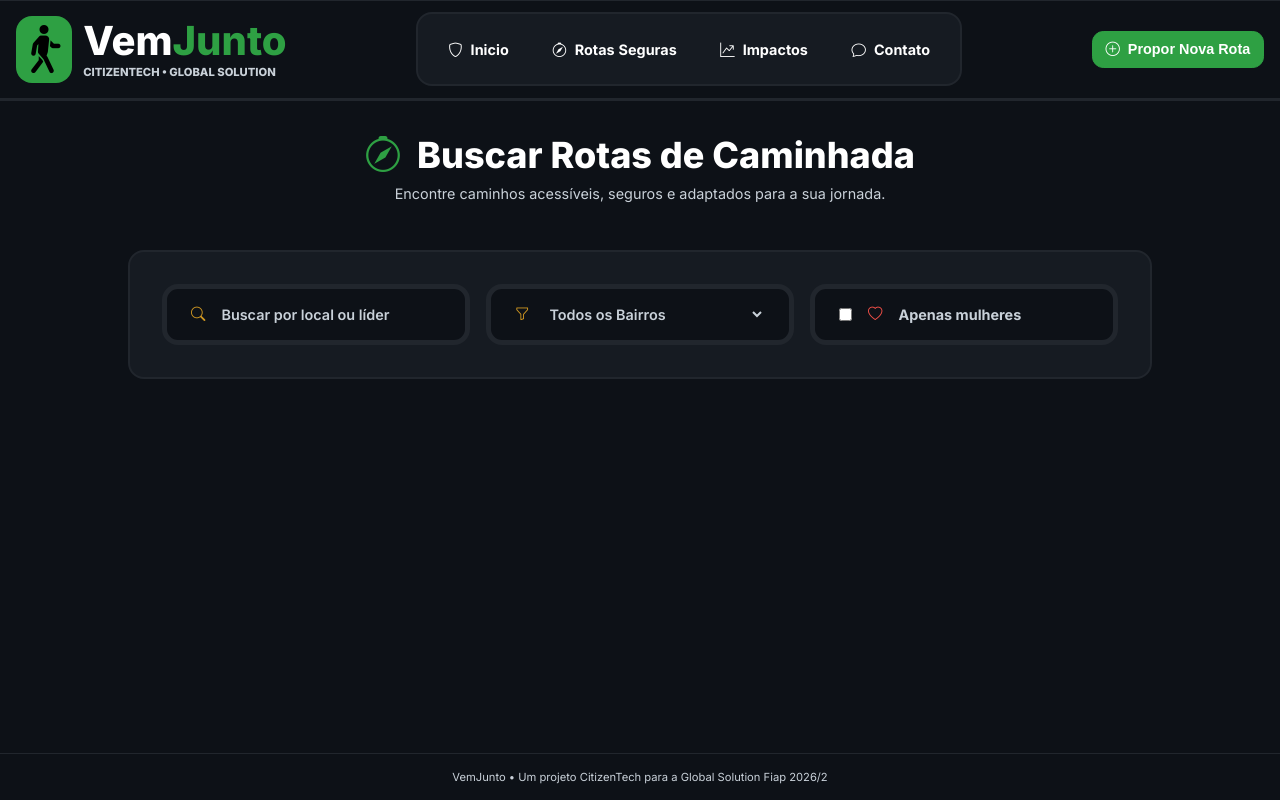
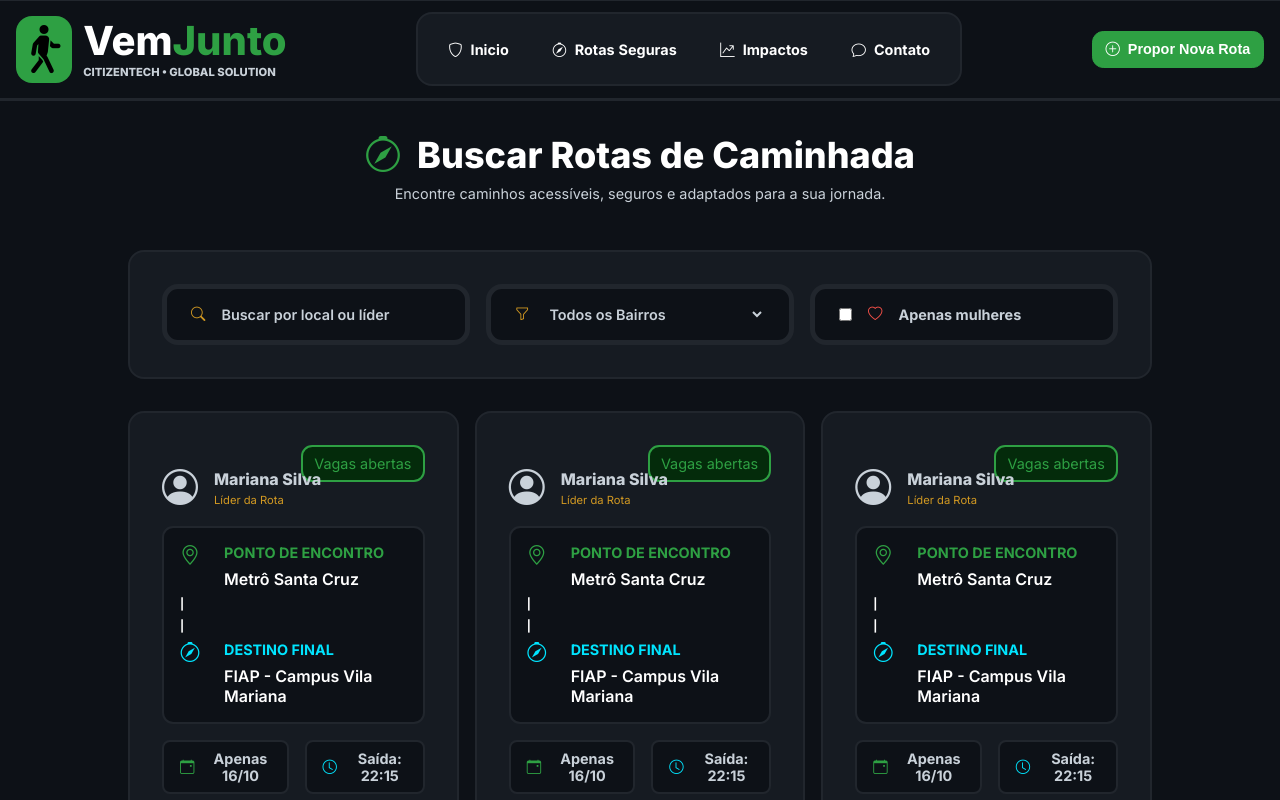
Before and after one commit to StefanyDuarteCunha/vemjunto-citizentech-fiap, a React (Vite) app: page /rotasseguras in a window 1280 px wide. Built offline with nearby package versions, Linux system fonts and the light colour scheme.

Commit message:
criação dos cards de rota

```diff
--- a/src/App.jsx
+++ b/src/App.jsx
@@ -39,7 +39,12 @@ function App() {
             <Route path="/rotasseguras" element={
               <>
                 {<BuscaRotas />}
-                {<RotaCard />}
+                <div className="rotas-container-line-cards">
+                  {<RotaCard />}
+                  {<RotaCard />}
+                  {<RotaCard />}
+                  {<RotaCard />}
+                </div>
               </>
             } />
             <Route path="/impactos" element={<Impacto />} />
--- a/src/components/rotaCard.jsx
+++ b/src/components/rotaCard.jsx
@@ -4,8 +4,65 @@ function RotaCard () {
 
   return (
     <>
-        <div className="">
-
+        <div className="rotacards-container">
+            <div className="rotacards-tag-container">
+                <p className="rotacards-tag">Vagas abertas</p>
+            </div>
+            <div className="rotacards-container-responsavel">
+                <i class="bi bi-person-circle rotacards-title-icon"></i>
+                <div className="rotacards-container-name">
+                    <h3 className="rotacards-title-name">Mariana Silva</h3>
+                    <p className="rotacards-title-cargo">Líder da Rota</p>
+                </div>
+            </div>
+            <div className="rotacard-container-rota">
+                <div className="rotacard-container-rota-inicio">
+                    <i class="bi bi-geo-alt rotacard-encontro-icon"></i>
+                    <div className="rotacard-container-encontro">
+                        <p className="rotacard-encontro-title">PONTO DE ENCONTRO</p>
+                        <p className="rotacard-encontro-endereco">Metrô Santa Cruz</p>
+                    </div>
+                </div>
+                <p class="rotacard-divisoria-rota">|</p>
+                <p class="rotacard-divisoria-rota">|</p>
+                <div className="rotacard-container-rota-fim">
+                    <i class="bi bi-compass rotacard-destino-icon"></i>
+                    <div className="rotacard-container-destino">
+                        <p className="rotacard-destino-title">DESTINO FINAL</p>
+                        <p className="rotacard-destino-endereco">FIAP - Campus Vila Mariana</p>
+                    </div>
+                </div>
+            </div>
+            <div className="rotacard-container-date-time">
+                <div className="rotacard-date-container">
+                    <i class="bi bi-calendar-event rotacard-date-icon"></i>
+                    <p className="rotacard-date">Apenas 16/10</p>
+                </div>
+                <div className="rotacard-time-container">
+                    <i class="bi bi-clock rotacard-time-icon"></i>
+                    <p className="rotacard-time">Saída: 22:15</p>
+                </div>
+            </div>
+            <div className="rotacard-integrantes-container">
+                <i class="bi bi-people rotacard-integrantes-icon"></i>
+                <p className="rotacard-integrantes">3/5 Integrantes</p>
+            </div>
+            <p className="rotacard-container-exclusivo-mulheres">
+                <i class="bi bi-heart rotacard-mulheres-icon"></i>
+                EXCLUSIVA - "APENAS MULHERES"
+            </p>
+            <p className="rotacard-container-acessivel-visual">
+                <i class="bi bi-eye-slash rotacard-visual-icon"></i>
+                ROTA COM PISO TÁTIL
+            </p>
+            <p className="rotacard-container-acessivel-cadeira">
+                <i class="bi bi-person-wheelchair rotacard-cadeira-icon"></i>
+                ROTA ACESSÍVEL
+            </p>
+            <p className="rotacard-button-cadastrar">
+                <i class="bi bi-check-lg rotacard-button-cadastrar-icon"></i>
+                Garantir vaga nesta rota
+            </p>
         </div>
     </>
   )
--- a/src/css/index.css
+++ b/src/css/index.css
@@ -10,11 +10,15 @@
     --verde-escuro-border: #11521c;    /* utilizado no hover dos botões */
     --verde-claro: #93ce9e;
     --roxo-violeta: #8957E5;    /* utilizado nas tags de rotas voltadas às mulheres */
+    --roxo-escuro: #601387;
     --amarelo-queimado: #D29922;    /* utilizado nas tags de últimas vagas */
+    --amarelo-claro: #eec771;
     --vermelho-suave: #F85149;    /* utilizado nas tags de grupos cheios e campos incorretos */
     --vermelho-escuro: #8F3048;
     --vermelho-black: #171920;
     --vermelho-claro: #FDA4AF;
+    --azul-claro: #1c4ca6;
+    --azul-escuro: #0b224f;
 
     /* cor utilizada no modo de alto contraste */
     --body-alto-contraste: #000000;
--- a/src/css/rotaCard.css
+++ b/src/css/rotaCard.css
@@ -0,0 +1,238 @@
+@import url('index.css');
+
+
+/* ---------------------------------------------------- Configurações Cards Rotas - display dark ---------------------------------------------------- */
+
+.rotas-container-line-cards {
+    margin: 2rem 8rem 0;
+    display: grid;
+    grid-template-columns: repeat(3, 1fr);
+    gap: 1rem;
+    align-items: stretch;
+}
+
+.rotacards-container {
+    background-color: var(--cinza-escuro-fechado);
+    padding: 2rem;
+    border-radius: 1rem;
+    border: 2px solid var(--cinza-medio-escuro);
+}
+
+.rotacards-tag-container {
+    display: flex;
+    justify-content: end;
+}
+
+.rotacards-tag {
+    background-color: var(--verde-escuro);
+    border: 2px solid var(--verde-escuro-suave);
+    color: var(--verde-escuro-suave);
+    padding: 0.5rem 0.7rem;
+    border-radius: 0.7rem;
+    font-size: var(--fonter-0-9-to-0-75);
+    margin-bottom: -1rem;
+}
+
+.rotacards-container-responsavel {
+    display: flex;
+    align-items: center;
+}
+
+.rotacards-title-icon {
+    font-size: var(--fonte-2-25-to-1-5);
+    margin-right: 1rem;
+    color: var(--cinza-claro);
+}
+
+.rotacards-container-name {
+    display: flex;
+    flex-direction: column;
+    justify-content: center;
+    gap: 0.25rem;
+}
+
+.rotacards-title-name {
+    color: var(--cinza-claro);
+    font-size: var(--fonte-1-0-to-0-875);
+}
+
+.rotacards-title-cargo {
+    color: var(--amarelo-queimado);
+    font-size: var(--fonter-0-7-to-0-6);
+}
+
+.rotacard-container-rota {
+    margin: 1rem 0;
+    background-color: var(--body-dark);
+    border: 2px solid var(--cinza-medio-escuro);
+    padding: 1rem;
+    border-radius: 0.7rem;
+    font-size: var(--fonter-0-9-to-0-75);
+    margin-bottom: 1rem;
+}
+
+.rotacard-container-rota-inicio, .rotacard-container-rota-fim {
+    display: flex;
+}
+
+.rotacard-encontro-icon, .rotacard-destino-icon {
+    font-size: var(--fonte-1-25-to-1-125);
+    margin-right: 1.5rem;
+}
+
+.rotacard-encontro-icon, .rotacard-encontro-title {
+    color: var(--verde-escuro-suave);
+}
+
+.rotacard-container-encontro {
+    margin-bottom: 0.5rem;
+}
+
+.rotacard-encontro-title, .rotacard-destino-title {
+    margin-bottom: 0.5rem;
+    font-size: var(--fonter-0-9-to-0-75);
+    font-weight: bold;
+}
+
+.rotacard-encontro-endereco, .rotacard-destino-endereco {
+    font-size: var(--fonte-1-0-to-0-875);
+    color: var(--branco-puro);
+    font-weight: 600;
+}
+
+.rotacard-divisoria-rota {
+    color: var(--branco-puro);
+    margin-bottom: 0.5rem;
+    font-size: var(--fonter-0-7-to-0-6);
+    font-weight: bold;
+}
+
+.rotacard-destino-icon, .rotacard-destino-title {
+    color: var(--ciano-brilhante);
+}
+
+.rotacard-container-date-time {
+    display: flex;
+    justify-content: space-between;
+    text-align: center;
+    gap: 1rem;
+    margin-bottom: 1rem;
+}
+
+.rotacard-mulheres-icon, .rotacard-visual-icon, .rotacard-cadeira-icon, .rotacard-button-cadastrar-icon {
+    margin-right: 1rem;
+}
+
+.rotacard-date, .rotacard-time {
+    flex: 1;
+}
+
+.rotacard-date-container, .rotacard-time-container, .rotacard-integrantes-container {
+    display: flex;
+    justify-content: center;
+    align-items: center;
+    gap: 1rem;
+    background-color: var(--body-dark);
+    border: 2px solid var(--cinza-medio-escuro);
+    padding: 0.5rem 1rem;
+    border-radius: 0.5rem;
+    font-size: var(--fonter-0-9-to-0-75);
+    color: var(--cinza-claro);
+    font-weight: 700;
+}
+
+.rotacard-integrantes-container {
+    margin-bottom: 1rem;
+}
+
+.rotacard-date-icon {
+    color: var(--verde-escuro-suave);
+}
+
+.rotacard-time-icon {
+    color: var(--ciano-brilhante);
+}
+
+.rotacard-integrantes-icon {
+    color: var(--amarelo-queimado);
+}
+
+.rotacard-container-exclusivo-mulheres, .rotacard-container-acessivel-visual, .rotacard-container-acessivel-cadeira {
+    margin-bottom: 1rem;
+    border-radius: 0.7rem;
+    padding: 0.6rem 0.8rem;
+    color: var(--branco-puro);
+    font-weight: bold;
+    font-size: var(--fonter-0-9-to-0-75);
+    text-align: center;
+
+}
+
+.rotacard-container-exclusivo-mulheres {
+    background-color: var(--roxo-violeta);
+    border: 1px solid var(--roxo-escuro);
+}
+
+.rotacard-container-acessivel-visual {
+    background-color: var(--azul-claro);
+    border: 1px solid var(--azul-escuro);
+}
+
+.rotacard-container-acessivel-cadeira {
+    background-color: var(--amarelo-claro);
+    border: 1px solid var(--amarelo-queimado);
+}
+
+.rotacard-button-cadastrar {
+    background-color: var(--verde-escuro-suave);
+    border: 1px solid var(--verde-escuro-suave);
+    border-radius: 0.7rem;
+    padding: 0.6rem 0.8rem;
+    color: var(--branco-puro);
+    font-weight: bold;
+    font-size: var(--fonter-0-9-to-0-75);
+    text-align: center;
+}
+
+.rotacard-button-cadastrar:hover {
+    background-color: var(--verde-escuro);
+    border: 1px solid var(--verde-escuro-border);
+}
+
+
+/* ---------------------------------------------------- Configurações Rota Cards - Medias ---------------------------------------------------- */
+
+@media (max-width: 1200px) {
+    .rotas-container-line-cards {
+        margin: 2rem 5rem 0;
+        grid-template-columns: repeat(2, 1fr);
+    }
+}
+
+@media (max-width: 900px) {
+    .rotas-container-line-cards {
+        margin: 2rem 4rem 0;
+        grid-template-columns: repeat(2, 1fr);
+    }
+
+    .rotacards-tag {
+        margin-bottom: 1rem;
+    }
+}
+
+@media (max-width: 700px) {
+    .rotas-container-line-cards {
+        margin: 2rem 2rem 0;
+        grid-template-columns: repeat(1, 1fr);
+    }
+
+    .rotacards-tag {
+        margin-bottom: -1rem;
+    }
+}
+
+@media (max-width: 500px) {
+    .rotacards-tag {
+        margin-bottom: 1rem;
+    }
+}
```
